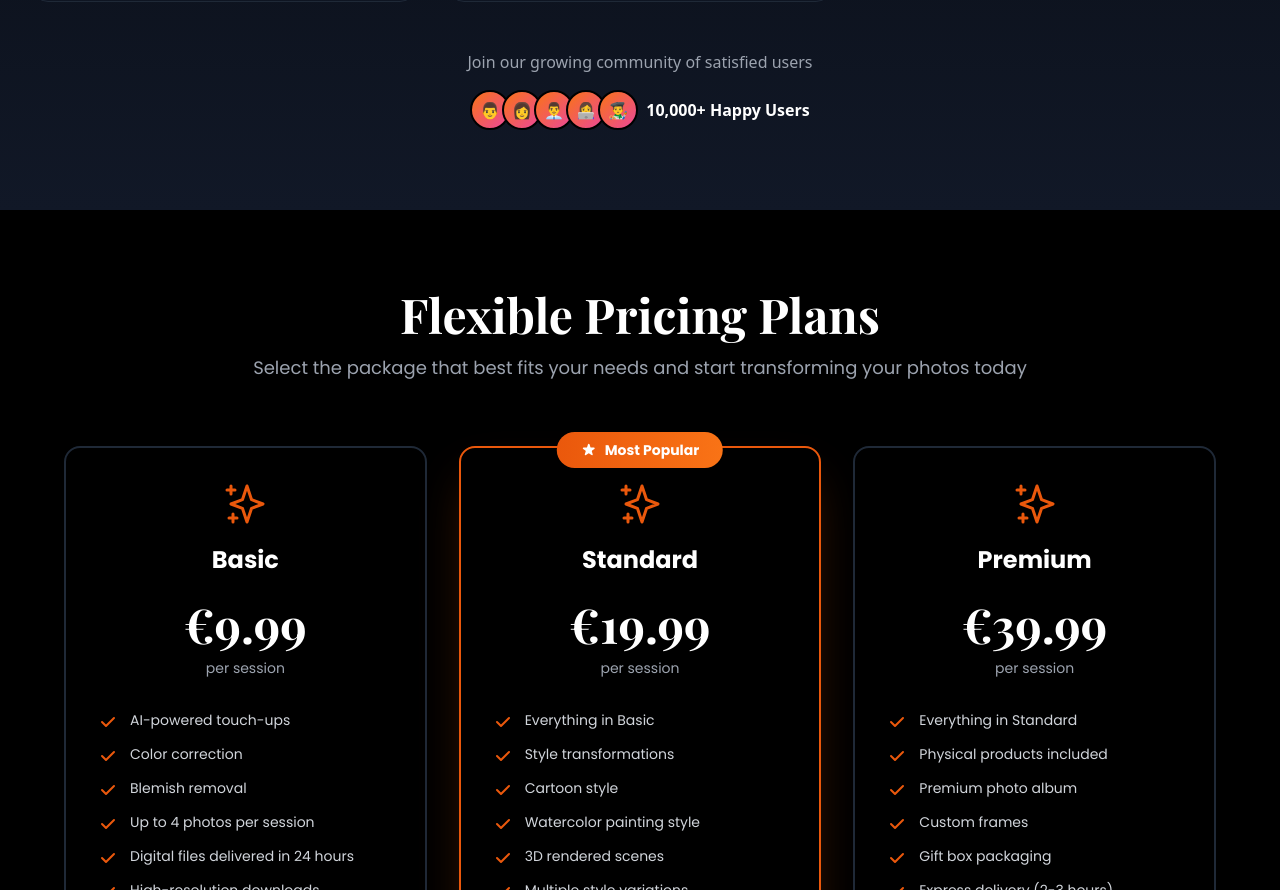
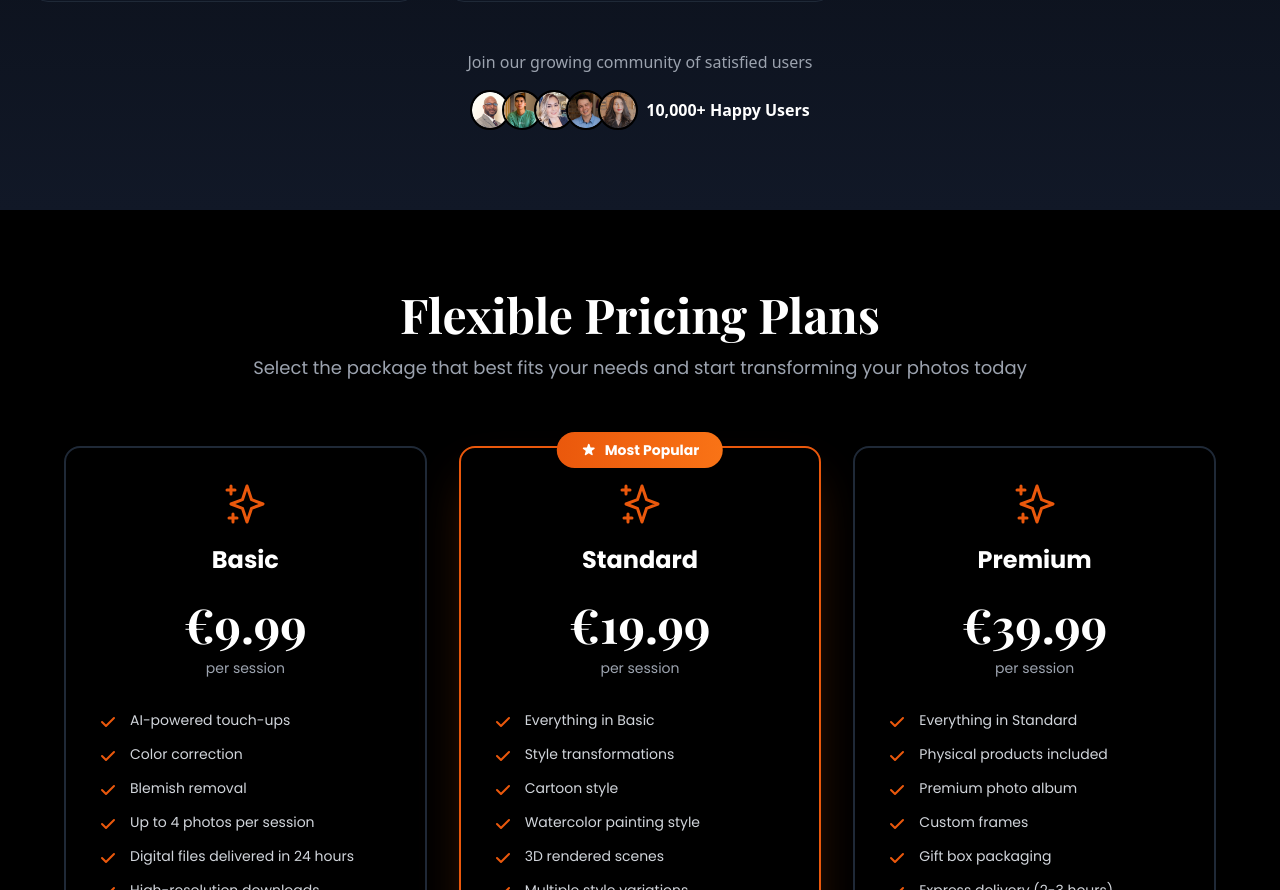
Before and after one commit to globalreceivegateway-eng/forge-ai-nest, a React (Vite) app: page / in a window 1280 px wide. Shown: the part 4860-5750 px from the top of the page. Built offline with nearby package versions, Linux system fonts and the light colour scheme.

Commit message:
Add user images to testimonials

```diff
--- a/components/TestimonialsSection.tsx
+++ b/components/TestimonialsSection.tsx
@@ -101,10 +101,13 @@ const TestimonialsSection: React.FC = () => {
           <p className="text-gray-400 mb-4">Join our growing community of satisfied users</p>
           <div className="flex items-center justify-center gap-2">
             <div className="flex -space-x-2">
-              {['👨', '👩', '👨‍💼', '👩‍💻', '👨‍🎨'].map((emoji, i) => (
-                <div key={i} className="w-10 h-10 rounded-full bg-gradient-to-br from-orange-500 to-pink-500 border-2 border-black flex items-center justify-center">
-                  {emoji}
-                </div>
+              {['/images/person1.webp', '/images/person2.webp', '/images/person3.webp', '/images/person4.webp', '/images/person5.webp'].map((img, i) => (
+                <img
+                  key={i}
+                  src={img}
+                  alt={`User ${i + 1}`}
+                  className="w-10 h-10 rounded-full border-2 border-black object-cover"
+                />
               ))}
             </div>
             <p className="text-white font-semibold">10,000+ Happy Users</p>
```
